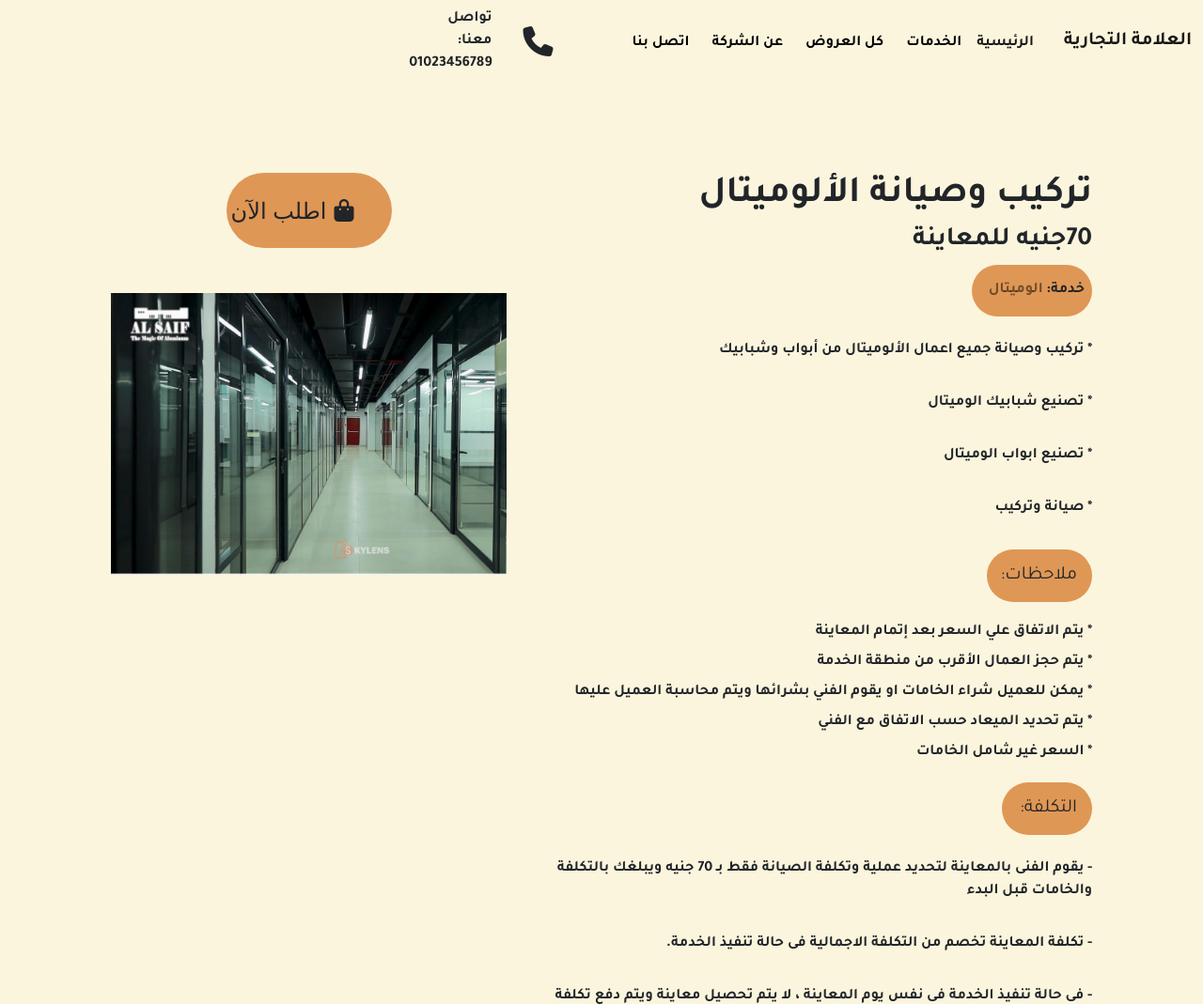
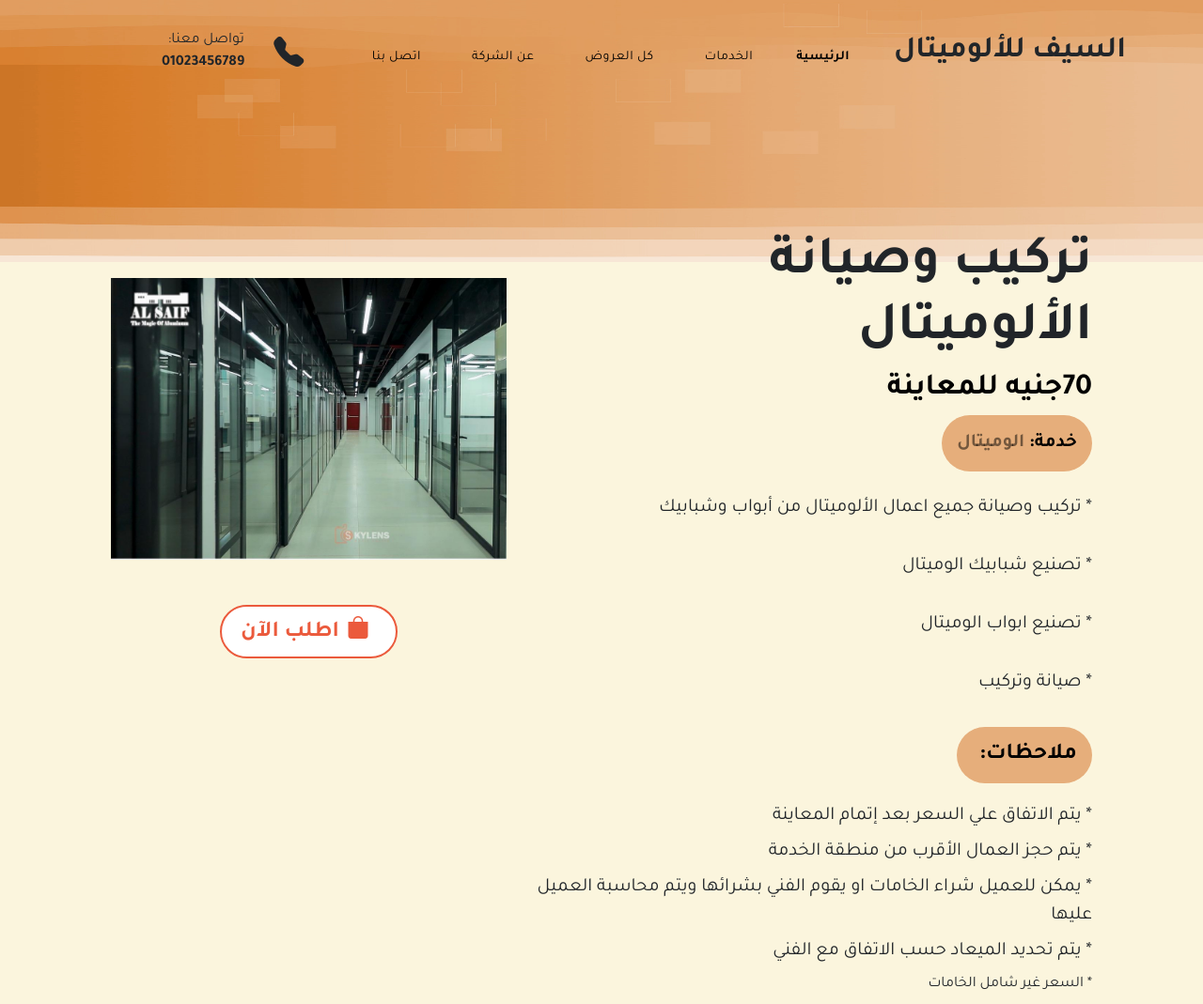
Before and after one commit to Mohamedemad456/Media-Hive-Project, a plain HTML site: page servicePage.html in a window 1280 px wide. Shown: the top 1069 px of the page at 94% size. Drawn offline with Linux system fonts and the light colour scheme.

Commit message:
Service page modified

```diff
--- a/assets/css/service.css
+++ b/assets/css/service.css
@@ -71,78 +71,32 @@ body {
   content: "-  ";
 }
 
-.custom-button {
-  width: 11rem;
-  height: 5rem;
-  appearance: none;
-  background-color: #DF9755;
-  border-width: 0;
-  box-sizing: border-box;
-  color: #000000;
-  cursor: pointer;
-  display: inline-block;
-  font-family: Clarkson, Helvetica, sans-serif;
-  font-weight: 500;
-  letter-spacing: 0;
-  line-height: 1em;
-  margin: 0;
-  opacity: 1;
-  outline: 0;
-  padding: 1.5em 2em;
-  position: relative;
-  text-align: center;
-  text-decoration: none;
-  text-rendering: geometricprecision;
-  text-transform: uppercase;
-  transition: opacity 300ms cubic-bezier(0.694, 0, 0.335, 1),
-    background-color 100ms cubic-bezier(0.694, 0, 0.335, 1),
-    color 100ms cubic-bezier(0.694, 0, 0.335, 1);
-  user-select: none;
-  -webkit-user-select: none;
-  touch-action: manipulation;
-  vertical-align: baseline;
-  white-space: nowrap;
-}
-
-.custom-button:before {
-  animation: opacityFallbackOut 0.5s step-end forwards;
-  backface-visibility: hidden;
-  background-color: var(--secondary-color);
-  clip-path: polygon(-1% 0, 0 0, -25% 100%, -1% 100%);
-  content: "";
-  height: 100%;
-  left: 0;
-  position: absolute;
-  top: 0;
-  transform: translateZ(0);
-  transition: clip-path 0.5s cubic-bezier(0.165, 0.84, 0.44, 1),
-    -webkit-clip-path 0.5s cubic-bezier(0.165, 0.84, 0.44, 1);
-  width: 100%;
-  border-radius: 50rem;
-}
-
-.custom-button:hover:before {
-  animation: opacityFallbackIn 0s step-start forwards;
-  clip-path: polygon(0 0, 101% 0, 101% 101%, 0 101%);
-}
-
-.custom-button:after {
-  background-color: var(--secondary-color);
-}
-
-.custom-button span {
-  z-index: 1;
-  position: relative;
-}
-
 
 
 .highlights{
-	background-color: #DF9755;
-	width: 7rem;
+	background-color: #E6AE7B;
+	width: fit-content;
 }
 
 
 .custom-img{
 	object-fit: cover;
 }
+
+.hero-section2 {
+  background-image: url("../images/templatemo-wave-banner.jpg"),
+      linear-gradient(#eb5a3c, #ffffff);
+  background-repeat: no-repeat;
+  background-size: 108% 18%;
+  background-position: top;
+  padding-top: 200px;
+}
+
+
+
+
+@media (max-width: 992px) {
+  .direction{
+    flex-direction: column-reverse;
+  }
+}
--- a/servicePage.html
+++ b/servicePage.html
@@ -14,19 +14,19 @@
         <link
             href="https://fonts.googleapis.com/css2?family=Amiri&family=Tajawal:wght@400;700&display=swap"
             rel="stylesheet">
-
+        <link rel="stylesheet" href="assets/css/bootstrap-icons.css" />
+        <link rel="stylesheet" href="assets/css/templatemo-pod-talk.css">
     </head>
 
     <body>
-    <nav class="navbar navbar-expand-lg fw-semibold" dir="rtl">
-        <div class="container-fluid">
+        <nav class="navbar navbar-expand-lg sticky-top" dir="rtl">
+            <div class="container">
                 <!-- Navbar brand -->
-            <a class="navbar-brand" href="#">
-                العلامة التجارية
+                <a class="navbar-brand text-dark " href="#">
+                    السيف للألوميتال
                 </a>
                 <!-- Toggle button -->
-            <button
-                class="navbar-toggler"
+                <button class="navbar-toggler"
                     type="button"
                     data-bs-toggle="offcanvas"
                     data-bs-target="#offcanvasNavbar"
@@ -38,14 +38,14 @@
 
                 <!-- Offcanvas -->
                 <div
-                class="offcanvas offcanvas-end"
+                    class="offcanvas offcanvas-end w-75"
                     tabindex="-1"
                     id="offcanvasNavbar"
                     aria-labelledby="offcanvasNavbarLabel"
                     style="background-color: #FBF5DD">
                     <div class="offcanvas-header justify-content-between">
-                    <h5 class="offcanvas-title"
-                        id="offcanvasNavbarLabel">القائمة</h5>
+                        <h5 class="offcanvas-title" id="offcanvasNavbarLabel">
+                            القائمة</h5>
                         <button
                             type="button"
                             class="btn-close ms-0"
@@ -77,12 +77,12 @@
                             </li>
                         </ul>
                         <div
-                        class="row align-items-center ms-5 me-0 me-lg-auto">
+                            class="row align-items-center me-0 ms-0 ms-lg-auto">
                             <i
-                            class="fas fa-phone fa-2xl col-lg-3 col-1 d-none d-lg-flex"></i>
-                        <div class="col-lg-3 me-md-0 d-sm-flex d-lg-block">
+                                class="bi bi-telephone-fill col-lg-3 col-1 d-none d-lg-flex fs-2"></i>
+                            <div class="col-lg-5 me-md-0 d-sm-flex d-lg-block">
                                 <i
-                                class="fas fa-phone mt-sm-1 mt-lg-0 d-lg-none d-sm-flex ms-lg-5 col-1"></i>
+                                    class="bi bi-telephone-fill mt-sm-1 mt-lg-0 d-lg-none d-sm-flex ms-lg-5 col-1"></i>
                                 <span class="fs-6">تواصل معنا:</span>
                                 <span
                                     class="fw-bold me-2 me-lg-0">01023456789</span>
@@ -91,7 +91,7 @@
                         <div
                             class="offCanvasWhatsappLink p-2 fs-5 d-lg-none d-sm-flex">
                             <a href class="nav-link">
-                            <i class="fa-brands fa-whatsapp fa-2xl"></i>
+                                <i class="bi bi-whatsapp fs-1 me-2"></i>
                                 واتس آب
                             </a>
                         </div>
@@ -100,76 +100,99 @@
             </div>
         </nav>
 
-    <div class="container d-flex mt-5 p-lg-5 p-md-3" dir="rtl">
-        <div class="row">
-            <div class="col-lg-7 col-md-6 col-sm-12 overflow-hidden">
+        <main>
+            <section class="hero-section2">
+                <div class="container d-flex p-lg-5 p-md-3" dir="rtl">
+                    <div class="row d-flex direction">
+                        <div
+                            class="col-lg-7 col-md-6 col-sm-12 overflow-hidden">
                             <h1 class="fw-bold">
                                 تركيب وصيانة الألوميتال
                             </h1>
                             <h3 class="fw-semibold">
                                 70جنيه للمعاينة
                             </h3>
-                <h6 class="link-effect fw-light highlights rounded-pill fw-bold p-2"
-                    style="width: 8rem;">
+                            <h6
+                                class="link-effect fw-light highlights rounded-pill fw-bold p-2 fs-5 text-center"
+                                style="width: 10rem;">
                                 خدمة:
                                 <a href="index.html"
                                     class="text-decoration-none text-black-50 fw-medium">الوميتال</a>
                             </h6>
                             <ul class="list-asterisk fw-semibold mb-3">
-                    <li class="list-group-item py-3">تركيب وصيانة جميع اعمال
+                                <li class="list-group-item py-3 fs-5">تركيب وصيانة
+                                    جميع اعمال
                                     الألوميتال من أبواب وشبابيك</li>
-                    <li class="list-group-item py-3">تصنيع شبابيك الوميتال</li>
-                    <li class="list-group-item py-3">تصنيع ابواب الوميتال</li>
-                    <li class="list-group-item py-3">صيانة وتركيب</li>
+                                <li class="list-group-item py-3 fs-5">تصنيع شبابيك
+                                    الوميتال</li>
+                                <li class="list-group-item py-3 fs-5">تصنيع ابواب
+                                    الوميتال</li>
+                                <li class="list-group-item py-3 fs-5">صيانة
+                                    وتركيب</li>
                             </ul>
-                <h5 class="mb-3 p-3 highlights rounded-pill"
-                    style="background-color: #DF9755; width: 7rem;">
+                            <h5 class="mb-3 highlights rounded-pill p-3 pe-4">
                                 ملاحظات:
                             </h5>
                             <ul class="list-asterisk fw-semibold mb-3">
-                    <li class="list-group-item py-1">يتم الاتفاق علي السعر بعد
+                                <li class="list-group-item py-1 fs-5">يتم الاتفاق علي
+                                    السعر بعد
                                     إتمام المعاينة </li>
-                    <li class="list-group-item py-1">يتم حجز العمال الأقرب من
+                                <li class="list-group-item py-1 fs-5">يتم حجز العمال
+                                    الأقرب من
                                     منطقة الخدمة</li>
-                    <li class="list-group-item py-1">يمكن للعميل شراء الخامات او
-                        يقوم الفني بشرائها ويتم محاسبة العميل عليها</li>
-                    <li class="list-group-item py-1">يتم تحديد الميعاد حسب
+                                <li class="list-group-item py-1 fs-5">يمكن للعميل
+                                    شراء الخامات او
+                                    يقوم الفني بشرائها ويتم محاسبة العميل
+                                    عليها</li>
+                                <li class="list-group-item py-1 fs-5">يتم تحديد
+                                    الميعاد حسب
                                     الاتفاق مع الفني</li>
-                    <li class="list-group-item py-1">السعر غير شامل الخامات</li>
+                                <li class="list-group-item py-1">السعر غير شامل
+                                    الخامات</li>
                             </ul>
-                <h5 class="highlights rounded-pill p-3" style="width: 6rem;">
+                            <h5 class="highlights rounded-pill p-3">
                                 التكلفة:
                             </h5>
                             <ul class="list-hyphen fw-semibold mb-3">
-                    <li class="list-group-item py-3">يقوم الفنى بالمعاينة لتحديد
-                        عملية وتكلفة الصيانة فقط بـ 70 جنيه ويبلغك بالتكلفة
+                                <li class="list-group-item py-3 fs-5">يقوم الفنى
+                                    بالمعاينة لتحديد
+                                    عملية وتكلفة الصيانة فقط بـ 70 جنيه ويبلغك
+                                    بالتكلفة
                                     والخامات قبل البدء</li>
-                    <li class="list-group-item py-3">تكلفة المعاينة تخصم من
+                                <li class="list-group-item py-3 fs-5">تكلفة المعاينة
+                                    تخصم من
                                     التكلفة الاجمالية فى حالة تنفيذ الخدمة.</li>
-                    <li class="list-group-item py-3">فى حالة تنفيذ الخدمة فى نفس
-                        يوم المعاينة ، لا يتم تحصيل معاينة ويتم دفع تكلفة الخدمة
+                                <li class="list-group-item py-3 fs-5">فى حالة تنفيذ
+                                    الخدمة فى نفس
+                                    يوم المعاينة ، لا يتم تحصيل معاينة ويتم دفع
+                                    تكلفة الخدمة
                                     المتفق عليها.</li>
-                    <li class="list-group-item py-3">ويمكنك إجراء معاينة مجانية
-                        عن طريق إرفاق صور مع طلبك من خلال تطبيق تاسكتى او عن
+                                <li class="list-group-item py-3 fs-5">ويمكنك إجراء
+                                    معاينة مجانية
+                                    عن طريق إرفاق صور مع طلبك من خلال تطبيق
+                                    تاسكتى او عن
                                     طريق الواتس أب بدلا من زيارة الفنى.</li>
                             </ul>
                         </div>
                         <div
-                class="col-lg-5 col-md-6 col-sm-12 d-flex flex-column align-items-center">
+                            class="col-lg-5 col-md-6 col-sm-12 d-flex flex-column align-items-center mb-5">
                             <div>
-                    <button class="custom-button rounded-pill text-center"
-                        role="button"><span><a
-                                class="fs-4 text-decoration-none text-dark"><i
-                                    class="fa-solid fa-bag-shopping mx-2"></i>اطلب
-                                الآن</a></span></button>
+                                <img src="assets/images/servcies/1.jpeg"
+                                    alt="image-1"
+                                    class="my-5 custom-img w-100">
                             </div>
                             <div>
-                    <img src="assets/images/servcies/1.jpeg" alt="image-1"
-                        class="my-5 custom-img w-100">
+
+                                <a
+                                    class="fs-4 text-decoration-none custom-btn-outline"><i
+                                        class="bi bi-bag-fill mx-2"></i>اطلب
+                                    الآن</a>
                             </div>
                         </div>
                     </div>
                 </div>
+            </section>
+        </main>
 
         <script src="assets/js/bootstrap.bundle.min.js"></script>
     </body>
```
Also changed, not shown: home.html (+1 -1 lines), assets/images/templatemo-wave-banner(2).jpg (added). Lines whose indentation alone changed are shown as unchanged.
